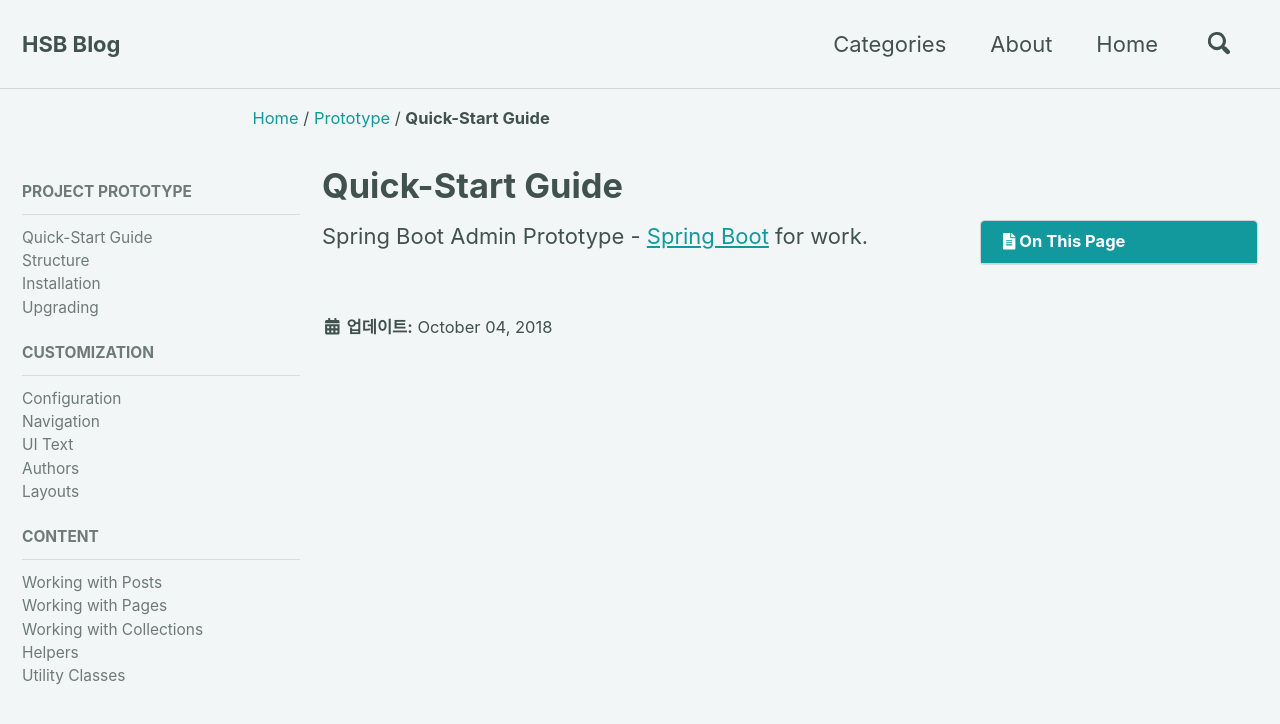
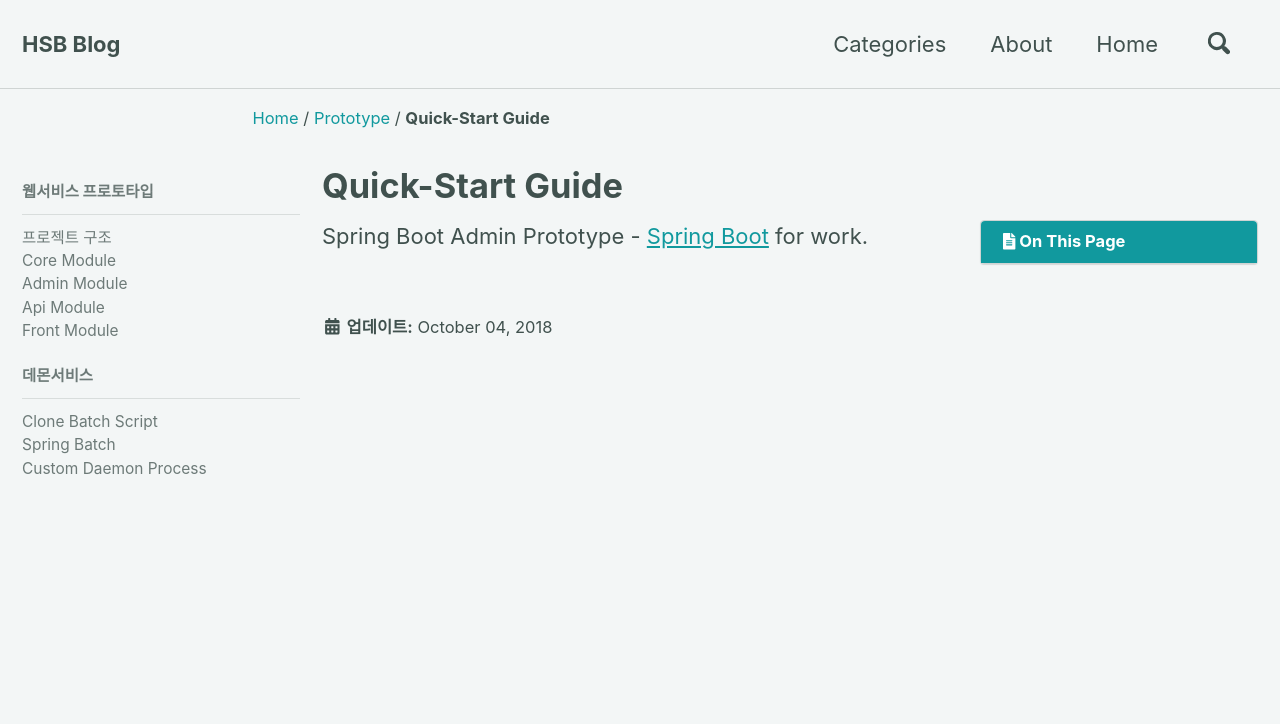
Before and after one commit to hsb0202/hsb0202.github.io, a Jekyll site: the page built from _prototype/01-spring-boot-admin.md, in a window 1280 px wide and 900 px high. Shown: the top 724 px of the window. Built offline with Jekyll 4.4.1, drawn with Linux system fonts in a browser that asks for light colours; nearby versions of some CDN libraries.

Commit message:
Update navigation.yml

```diff
--- a/_data/navigation.yml
+++ b/_data/navigation.yml
@@ -64,39 +64,24 @@ docs:
         url: /docs/javascript/
 
 prototype:
-  - title: Project Prototype
+  - title: 웹서비스 프로토타입
     children:
-      - title: "Quick-Start Guide"
+      - title: "프로젝트 구조"
         url: /docs/quick-start-guide/
-      - title: "Structure"
+      - title: "Core Module"
         url: /docs/structure/
-      - title: "Installation"
+      - title: "Admin Module"
         url: /docs/installation/
-      - title: "Upgrading"
+      - title: "Api Module"
+        url: /docs/upgrading/
+      - title: "Front Module"
         url: /docs/upgrading/
 
-  - title: Customization
+  - title: 데몬서비스
     children:
-      - title: "Configuration"
+      - title: "Clone Batch Script"
         url: /docs/configuration/
-      - title: "Navigation"
+      - title: "Spring Batch"
         url: /docs/navigation/
-      - title: "UI Text"
+      - title: "Custom Daemon Process"
         url: /docs/ui-text/
-      - title: "Authors"
-        url: /docs/authors/
-      - title: "Layouts"
-        url: /docs/layouts/
-
-  - title: Content
-    children:
-      - title: "Working with Posts"
-        url: /docs/posts/
-      - title: "Working with Pages"
-        url: /docs/pages/
-      - title: "Working with Collections"
-        url: /docs/collections/
-      - title: "Helpers"
-        url: /docs/helpers/
-      - title: "Utility Classes"
-        url: /docs/utility-classes/
```
